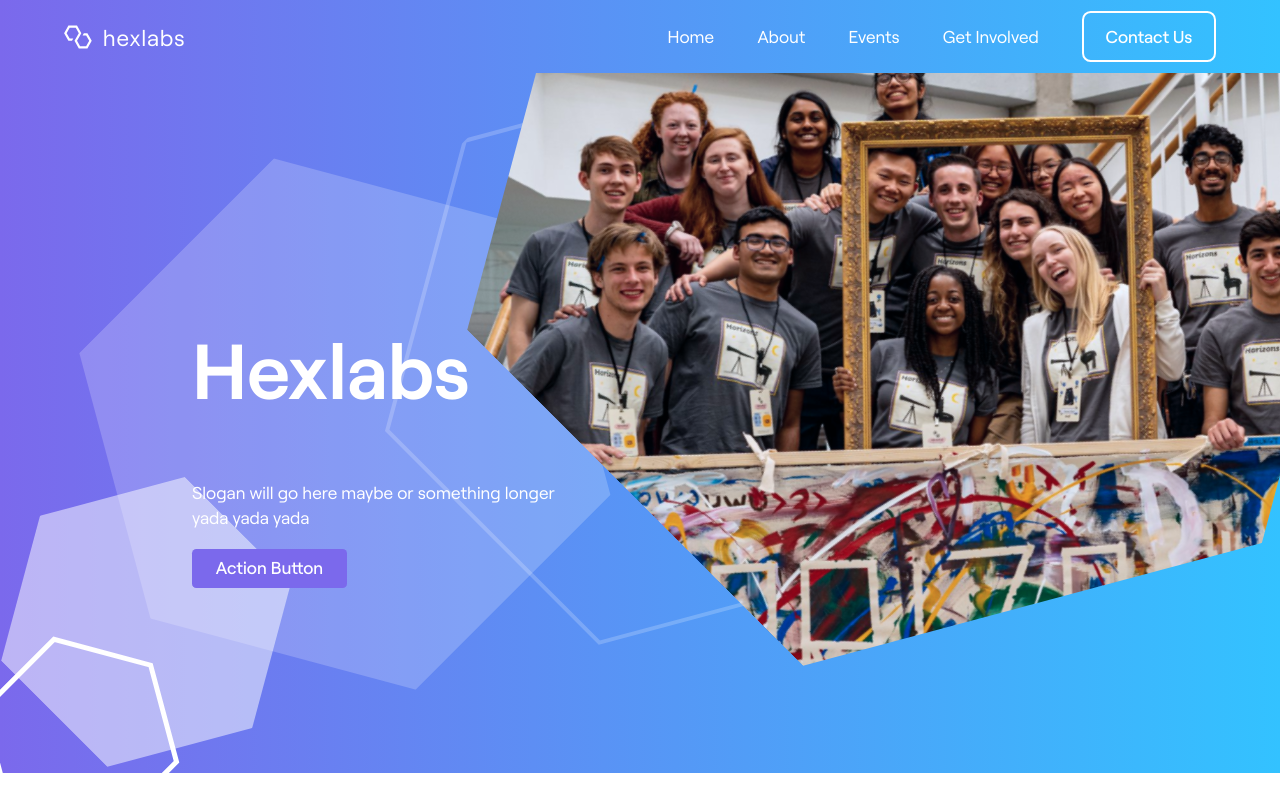
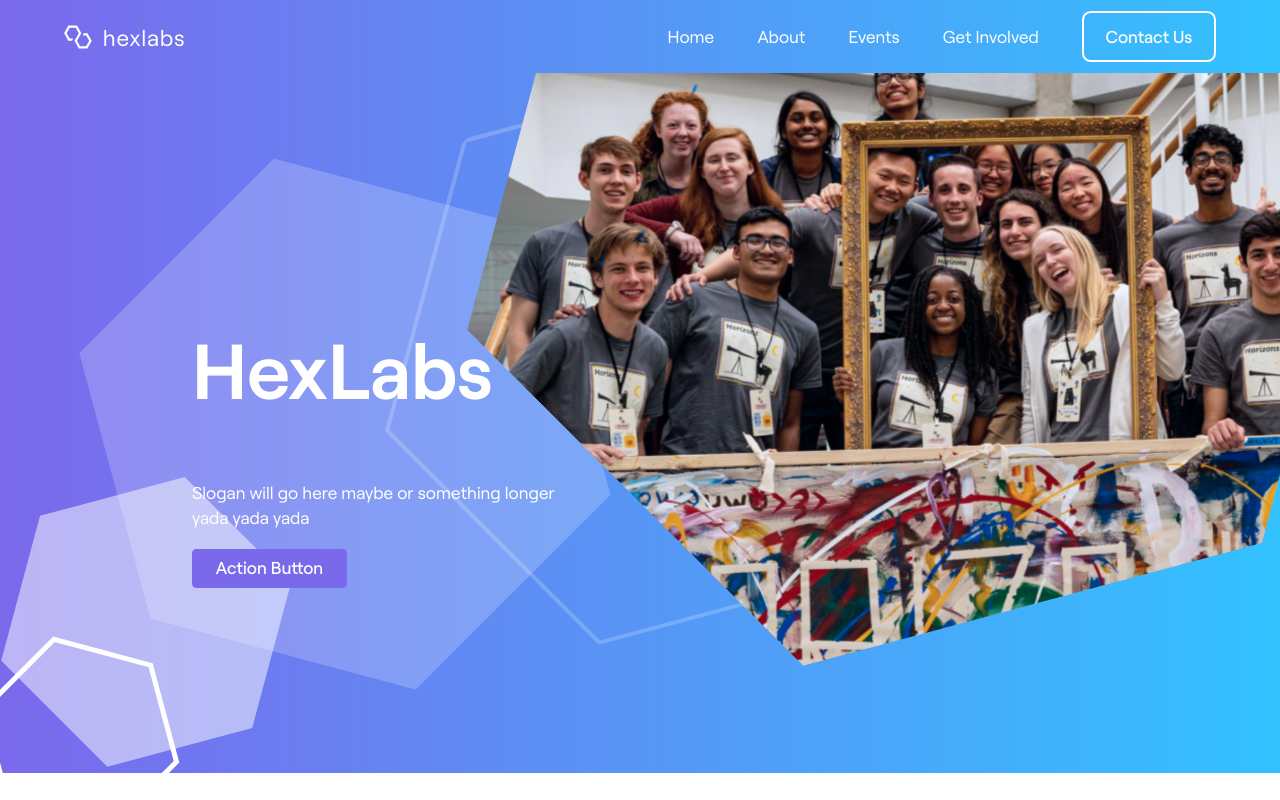
Before and after one commit to HackGT/hexlabs-website, a Next.js app: page / in a window 1280 px wide. Shown: the top 800 px of the page. Built offline with nearby package versions, Linux system fonts and the light colour scheme.

Commit message:
Update name

```diff
--- a/pages/index.tsx
+++ b/pages/index.tsx
@@ -14,7 +14,7 @@ export default function Home(props: Props) {
             maxWidth: "400px",
           }}
         >
-          <h1>Hexlabs</h1>
+          <h1>HexLabs</h1>
           <p>Slogan will go here maybe or something longer yada yada yada</p>
           <Button type={ButtonType.SOLID}>Action Button</Button>
         </div>
```
